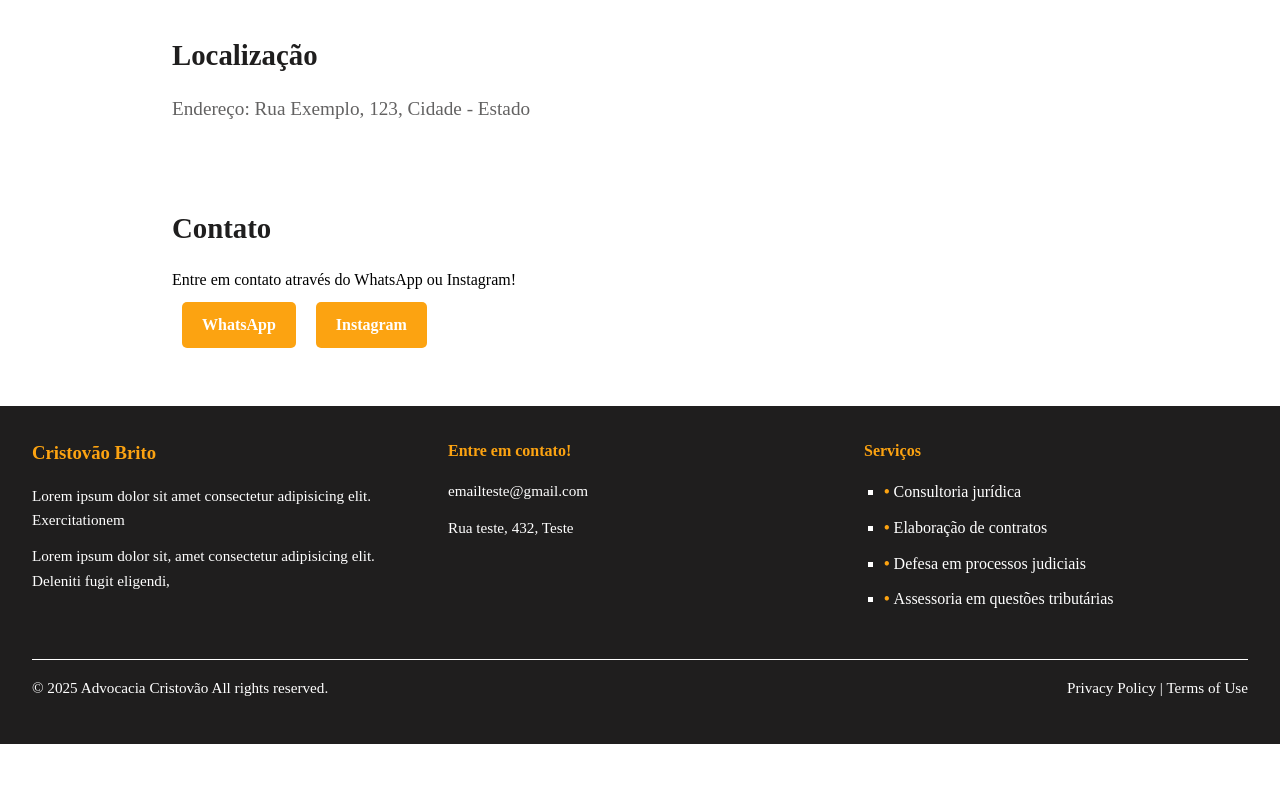
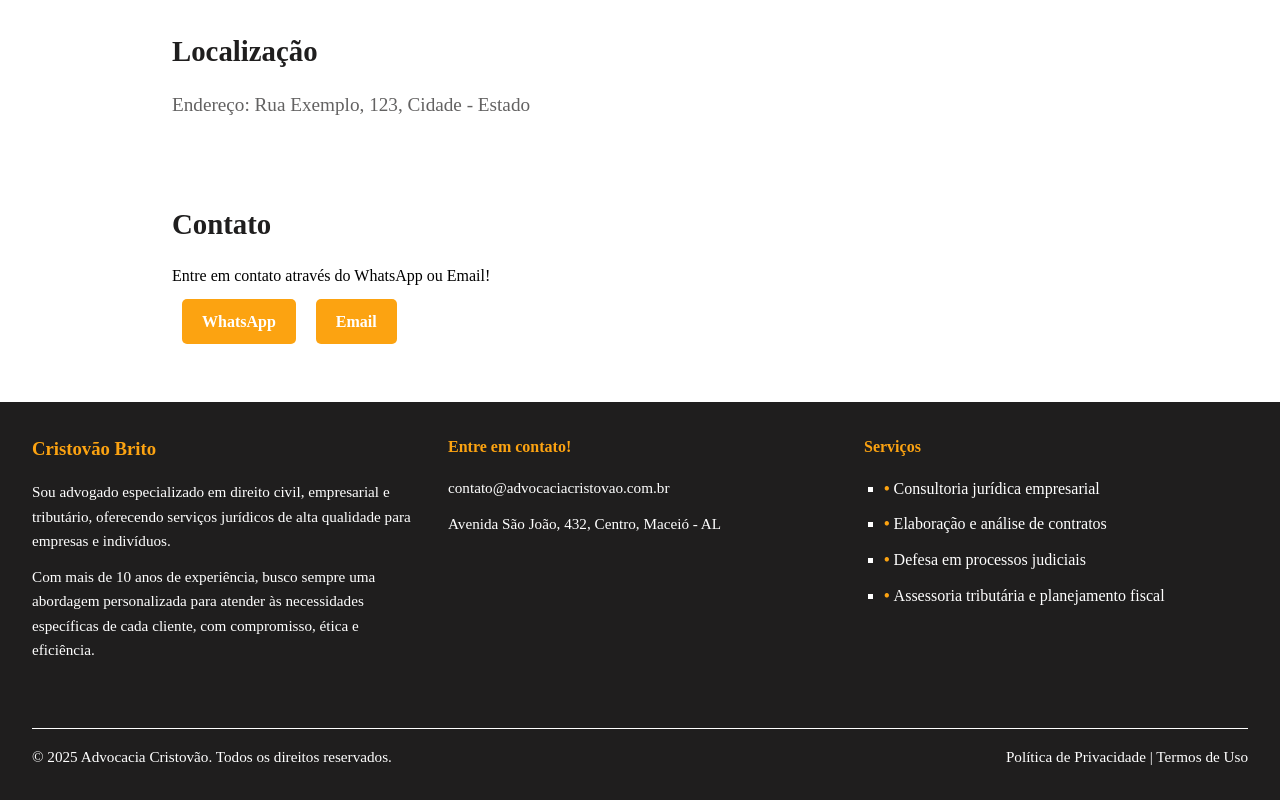
Before and after one commit to yanswo/Advocacia1, a React (Vite) app: page / in a window 1280 px wide. Shown: the part 1576-2376 px from the top of the page. Before the commit the page ends 2320 px from the top, so only its background shows below. Built offline with nearby package versions, Linux system fonts and the light colour scheme; a web font is replaced by a local one.

Commit message:
Prototipo do formulario do contato iniciado.

```diff
--- a/src/components/Contato.jsx
+++ b/src/components/Contato.jsx
@@ -1,24 +1,129 @@
-const ContatoSection = () => {
+import { useState } from "react";
+
+const Contato = () => {
+  const [isModalOpen, setIsModalOpen] = useState(false);
+  const [formData, setFormData] = useState({
+    nome: "",
+    email: "",
+    mensagem: "",
+    contato: "whatsapp",
+  });
+
+  const handleOpenModal = (canal) => {
+    setFormData({ ...formData, contato: canal });
+    setIsModalOpen(true);
+  };
+
+  const handleCloseModal = () => {
+    setIsModalOpen(false);
+  };
+
+  const handleInputChange = (e) => {
+    const { name, value } = e.target;
+    setFormData((prev) => ({ ...prev, [name]: value }));
+  };
+
+  const handleSubmit = (e) => {
+    e.preventDefault();
+
+    if (formData.contato === "whatsapp") {
+      const whatsappUrl = `https://wa.me/123456789?text=Nome:%20${formData.nome}%0AEmail:%20${formData.email}%0AMensagem:%20${formData.mensagem}`;
+      window.open(whatsappUrl, "_blank");
+    } else if (formData.contato === "email") {
+      const mailtoLink = `mailto:contato@advocaciacristovao.com.br?subject=Contato%20via%20Formulário&body=Nome:%20${formData.nome}%0AEmail:%20${formData.email}%0AMensagem:%20${formData.mensagem}`;
+      window.location.href = mailtoLink;
+    }
+
+    setIsModalOpen(false);
+  };
+
   return (
     <section id="contato">
       <h2>Contato</h2>
-      <p>Entre em contato através do WhatsApp ou Instagram!</p>
-      <a
-        href="https://wa.me/123456789"
-        target="_blank"
-        rel="noopener noreferrer"
-      >
-        WhatsApp
-      </a>
-      <a
-        href="https://instagram.com/advogado"
-        target="_blank"
-        rel="noopener noreferrer"
-      >
-        Instagram
-      </a>
+      <p>Entre em contato através do WhatsApp ou Email!</p>
+      <div className="contato-links">
+        <a href="#" onClick={() => handleOpenModal("whatsapp")}>
+          WhatsApp
+        </a>
+        <a href="#" onClick={() => handleOpenModal("email")}>
+          Email
+        </a>
+      </div>
+
+      {isModalOpen && (
+        <div className="modal fadeIn">
+          <div className="modal-content">
+            <span className="modal-close" onClick={handleCloseModal}>
+              &times;
+            </span>
+            <h3>Envie sua mensagem</h3>
+            <form onSubmit={handleSubmit}>
+              <div className="modal-form-group">
+                <label htmlFor="nome">Nome:</label>
+                <input
+                  type="text"
+                  id="nome"
+                  name="nome"
+                  value={formData.nome}
+                  onChange={handleInputChange}
+                  required
+                />
+              </div>
+              <div className="modal-form-group">
+                <label htmlFor="email">Email:</label>
+                <input
+                  type="email"
+                  id="email"
+                  name="email"
+                  value={formData.email}
+                  onChange={handleInputChange}
+                  required
+                />
+              </div>
+              <div className="modal-form-group">
+                <label htmlFor="mensagem">Mensagem:</label>
+                <textarea
+                  id="mensagem"
+                  name="mensagem"
+                  value={formData.mensagem}
+                  onChange={handleInputChange}
+                  required
+                ></textarea>
+              </div>
+              <div className="modal-radio-group">
+                <label>Meio de Contato:</label>
+                <div>
+                  <input
+                    type="radio"
+                    id="whatsapp"
+                    name="contato"
+                    value="whatsapp"
+                    checked={formData.contato === "whatsapp"}
+                    onChange={handleInputChange}
+                  />
+                  <label htmlFor="whatsapp">WhatsApp</label>
+                </div>
+                <div>
+                  <input
+                    type="radio"
+                    id="email"
+                    name="contato"
+                    value="email"
+                    checked={formData.contato === "email"}
+                    onChange={handleInputChange}
+                  />
+                  <label htmlFor="email">Email</label>
+                </div>
+              </div>
+              <button type="submit" className="submit-btn">
+                Enviar
+              </button>
+            </form>
+          </div>
+        </div>
+      )}
     </section>
   );
 };
 
-export default ContatoSection;
+export default Contato;
--- a/src/components/Footer.jsx
+++ b/src/components/Footer.jsx
@@ -5,18 +5,28 @@ const Footer = () => {
         <div className="footer-sobre">
           <h3>Cristovão Brito</h3>
           <p>
-            Lorem ipsum dolor sit amet consectetur adipisicing elit.
-            Exercitationem
+            Sou advogado especializado em direito civil, empresarial e
+            tributário, oferecendo serviços jurídicos de alta qualidade para
+            empresas e indivíduos.
           </p>
           <p>
-            Lorem ipsum dolor sit, amet consectetur adipisicing elit. Deleniti
-            fugit eligendi,
+            Com mais de 10 anos de experiência, busco sempre uma abordagem
+            personalizada para atender às necessidades específicas de cada
+            cliente, com compromisso, ética e eficiência.
           </p>
           <div className="icones">
-            <a href="#">
+            <a
+              href="https://instagram.com"
+              target="_blank"
+              rel="noopener noreferrer"
+            >
               <i className="fab fa-instagram"></i>
             </a>
-            <a href="#">
+            <a
+              href="https://wa.me/55XXXXXXXXX"
+              target="_blank"
+              rel="noopener noreferrer"
+            >
               <i className="fab fa-whatsapp"></i>
             </a>
           </div>
@@ -27,28 +37,28 @@ const Footer = () => {
 
           <p>
             <i className="fas fa-envelope"></i>
-            emailteste@gmail.com
+            contato@advocaciacristovao.com.br
           </p>
           <p>
             <i className="fas fa-map-marker-alt"></i>
-            Rua teste, 432, Teste
+            Avenida São João, 432, Centro, Maceió - AL
           </p>
         </div>
 
         <div className="footer-servicos">
           <h4>Serviços</h4>
           <ul>
-            <li>Consultoria jurídica</li>
-            <li>Elaboração de contratos</li>
+            <li>Consultoria jurídica empresarial</li>
+            <li>Elaboração e análise de contratos</li>
             <li>Defesa em processos judiciais</li>
-            <li>Assessoria em questões tributárias</li>
+            <li>Assessoria tributária e planejamento fiscal</li>
           </ul>
         </div>
       </div>
 
       <div className="footer-bottom">
-        <p>&copy; 2025 Advocacia Cristovão All rights reserved.</p>
-        <p>Privacy Policy | Terms of Use</p>
+        <p>&copy; 2025 Advocacia Cristovão. Todos os direitos reservados.</p>
+        <p>Política de Privacidade | Termos de Uso</p>
       </div>
     </footer>
   );
--- a/src/index.css
+++ b/src/index.css
@@ -6,6 +6,10 @@
   --corPrimaria: #fca311;
   --corSecundaria: #1f1e1e;
   --cinza: #636262;
+  --backgroundModal: rgba(0, 0, 0, 0.6);
+  --borderRadius: 8px;
+  --transicao: 0.3s ease-out;
+  --inputPadding: 0.8rem;
 }
 
 * {
@@ -260,7 +264,7 @@ section {
 }
 
 #sobre p {
-  font-size: 1.2rem;
+  font-size: 1rem;
   color: var(--cinza);
 }
 
@@ -368,3 +372,137 @@ footer p {
 .footer-bottom p {
   color: var(--fundo);
 }
+
+.modal {
+  position: fixed;
+  top: 0;
+  left: 0;
+  width: 100%;
+  height: 100%;
+  background-color: var(--backgroundModal);
+  display: flex;
+  justify-content: center;
+  align-items: center;
+  z-index: 1000;
+  animation: fadeIn 0.5s ease-out;
+}
+
+@keyframes fadeIn {
+  0% {
+    opacity: 0;
+  }
+  100% {
+    opacity: 1;
+  }
+}
+
+.modal-content {
+  background-color: var(--fundo);
+  padding: 2rem;
+  width: 100%;
+  max-width: 600px;
+  border-radius: var(--borderRadius);
+  box-shadow: 0px 4px 10px rgba(0, 0, 0, 0.2);
+  position: relative;
+  text-align: left;
+  transform: translateY(-50px);
+  animation: slideIn 0.5s ease-out;
+}
+
+@keyframes slideIn {
+  0% {
+    transform: translateY(-50px);
+  }
+  100% {
+    transform: translateY(0);
+  }
+}
+
+.modal-close {
+  position: absolute;
+  top: 10px;
+  right: 15px;
+  font-size: 2rem;
+  color: var(--corSecundaria);
+  cursor: pointer;
+  transition: color 0.3s ease;
+}
+
+.modal-close:hover {
+  color: var(--corPrimaria);
+}
+
+.modal h3 {
+  font-size: 1.8rem;
+  color: var(--corSecundaria);
+  margin-bottom: 1.5rem;
+}
+
+.modal-form-group {
+  margin-bottom: 1.2rem;
+}
+
+.modal-form-group label {
+  font-weight: bold;
+  color: var(--corSecundaria);
+  margin-bottom: 0.5rem;
+  display: block;
+}
+
+.modal-form-group input,
+.modal-form-group textarea {
+  width: 100%;
+  padding: var(--inputPadding);
+  border: 1px solid #ccc;
+  border-radius: var(--borderRadius);
+  font-size: 1rem;
+  margin-top: 0.5rem;
+  transition: border 0.3s ease;
+}
+
+.modal-form-group input:focus,
+.modal-form-group textarea:focus {
+  border-color: var(--corPrimaria);
+  outline: none;
+}
+
+.modal-form-group textarea {
+  height: 150px;
+  resize: none;
+}
+
+.modal-radio-group {
+  margin-bottom: 1.5rem;
+}
+
+.modal-radio-group label {
+  font-weight: bold;
+  color: var(--corSecundaria);
+  margin-bottom: 0.5rem;
+}
+
+.modal-radio-group div {
+  margin: 0.5rem 0;
+}
+
+button.submit-btn {
+  width: 100%;
+  padding: 1rem;
+  background-color: var(--corPrimaria);
+  color: var(--fundo);
+  border: none;
+  border-radius: var(--borderRadius);
+  font-size: 1.2rem;
+  font-weight: bold;
+  cursor: pointer;
+  transition: background-color 0.3s ease, transform 0.3s ease;
+}
+
+button.submit-btn:hover {
+  background-color: #e07b00;
+  transform: translateY(-2px);
+}
+
+button.submit-btn:focus {
+  outline: none;
+}
```
